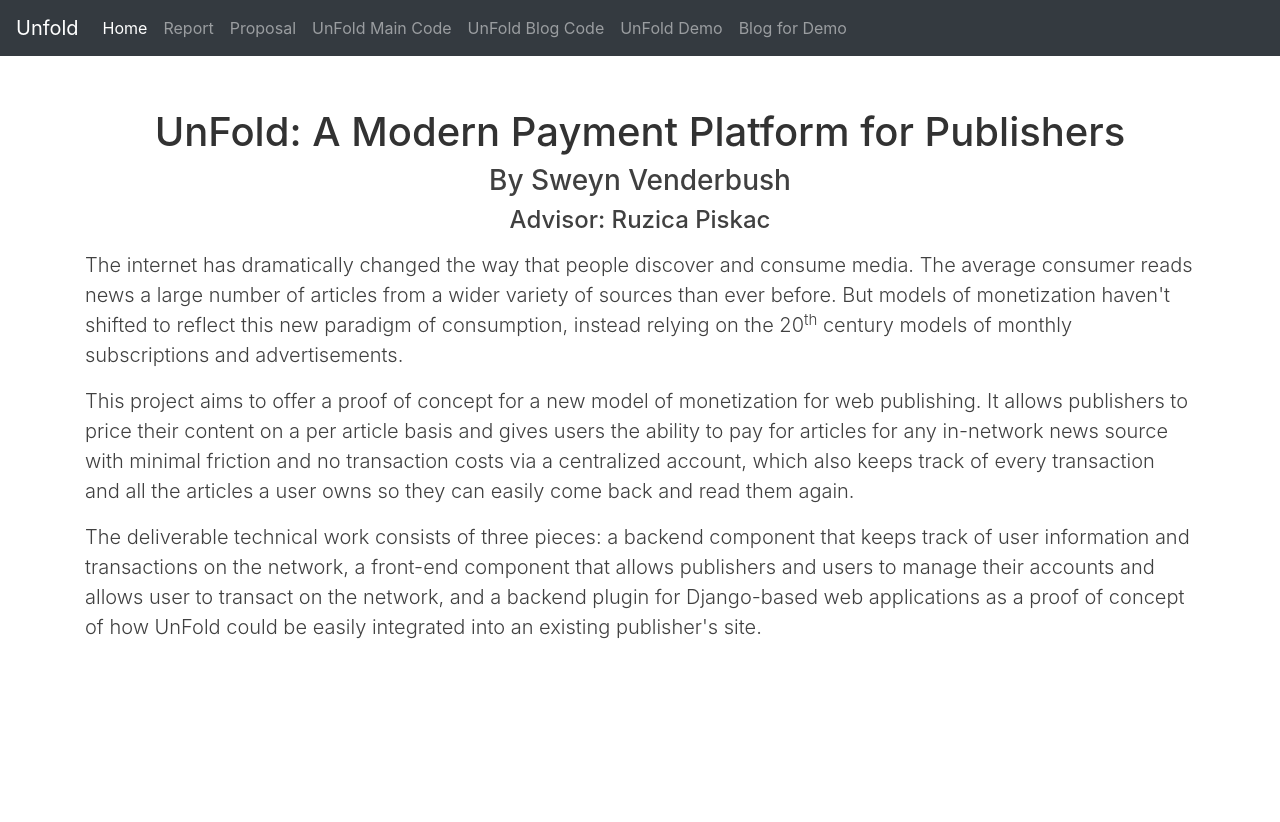
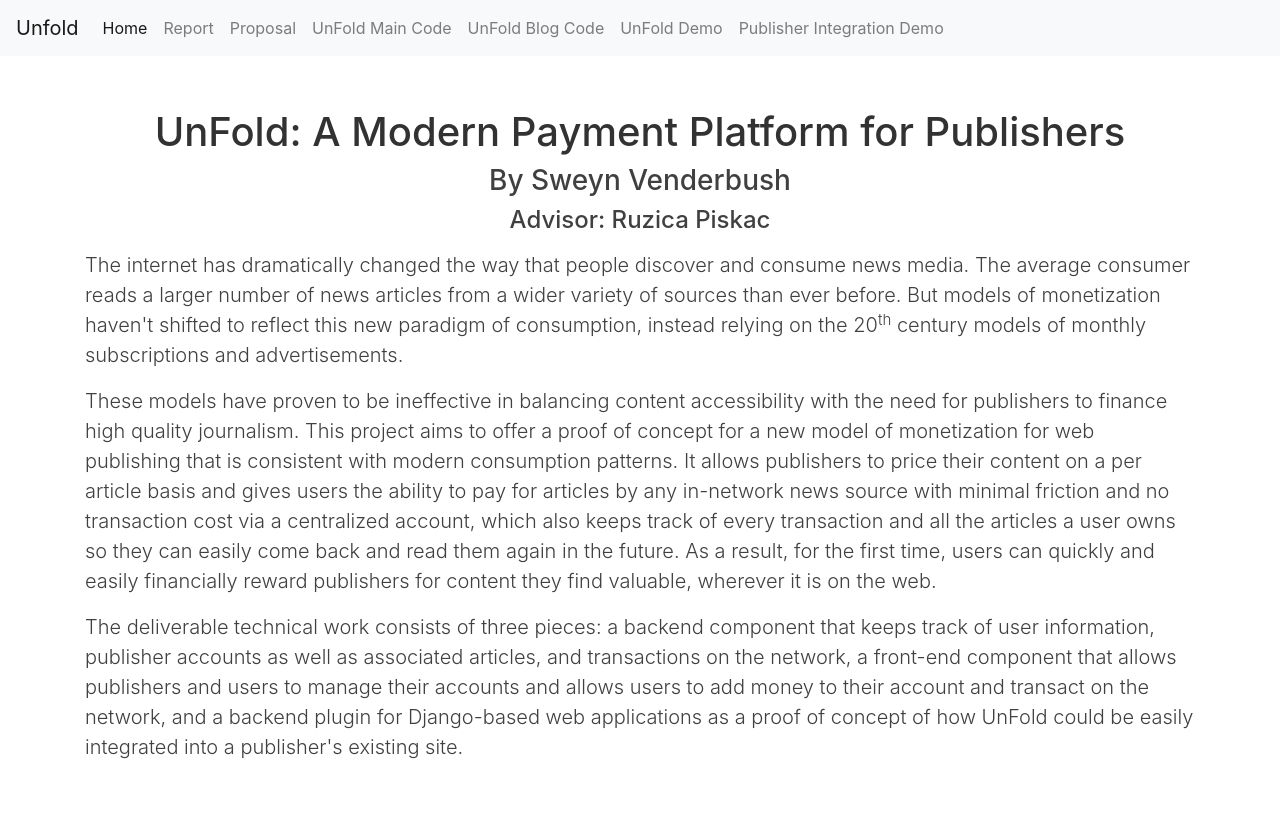
Before and after one commit to wesny/unfold, a Django app: template unfold/templates/other/thesis_home.html in a window 1280 px wide. Before the commit the page ends 639 px from the top, so only its background shows below. Run offline with Django 3.2, Linux system fonts and the light colour scheme; the template is opened without the code that fills it, so the values that code supplies are empty; some libraries are stand-ins or nearby versions.

Commit message:
Template updates

```diff
--- a/unfold/templates/other/thesis_home.html
+++ b/unfold/templates/other/thesis_home.html
@@ -52,7 +52,7 @@
 
     <header>
       <!-- Fixed navbar -->
-      <nav class="navbar navbar-expand-md navbar-dark fixed-top bg-dark">
+      <nav class="navbar navbar-expand-md navbar-light fixed-top bg-light">
         <a class="navbar-brand" href="#">Unfold</a>
         <button class="navbar-toggler" type="button" data-toggle="collapse" data-target="#navbarCollapse" aria-controls="navbarCollapse" aria-expanded="false" aria-label="Toggle navigation">
           <span class="navbar-toggler-icon"></span>
@@ -78,7 +78,7 @@
               <a class="nav-link" href="http://unfoldapp.herokuapp.com" target="_blank">UnFold Demo</a>
             </li>
             <li class="nav-item">
-              <a class="nav-link" href="http://unfold-demo-blog.herokuapp.com" target="_blank">Blog for Demo</a>
+              <a class="nav-link" href="http://unfold-demo-blog.herokuapp.com" target="_blank">Publisher Integration Demo</a>
             </li>
           </ul>
         </div>
@@ -90,9 +90,9 @@
       <h1 class="mt-5 darker-grey">UnFold: A Modern Payment Platform for Publishers</h1>
       <h3 class="grey">By Sweyn Venderbush</h3>
       <h4 class="grey mb-3">Advisor: Ruzica Piskac</h4>
-      <p class="lead grey">The internet has dramatically changed the way that people discover and consume media. The average consumer reads news a large number of articles from a wider variety of sources than ever before. But models of monetization haven't shifted to reflect this new paradigm of consumption, instead relying on the 20<sup>th</sup> century models of monthly subscriptions and advertisements.
-      <p class="lead grey">This project aims to offer a proof of concept for a new model of monetization for web publishing. It allows publishers to price their content on a per article basis and gives users the ability to pay for articles for any in-network news source with minimal friction and no transaction costs via a centralized account, which also keeps track of every transaction and all the articles a user owns so they can easily come back and read them again.</p>
-      <p class="lead grey">The deliverable technical work consists of three pieces: a backend component that keeps track of user information and transactions on the network, a front-end component that allows publishers and users to manage their accounts and allows user to transact on the network, and a backend plugin for Django-based web applications as a proof of concept of how UnFold could be easily integrated into an existing publisher's site.</p>
+      <p class="lead grey">The internet has dramatically changed the way that people discover and consume news media. The average consumer reads a larger number of news articles from a wider variety of sources than ever before. But models of monetization haven't shifted to reflect this new paradigm of consumption, instead relying on the 20<sup>th</sup> century models of monthly subscriptions and advertisements.</p>
+      <p class="lead grey">These models have proven to be ineffective in balancing content accessibility with the need for publishers to finance high quality journalism. This project aims to offer a proof of concept for a new model of monetization for web publishing that is consistent with modern consumption patterns. It allows publishers to price their content on a per article basis and gives users the ability to pay for articles by any in-network news source with minimal friction and no transaction cost via a centralized account, which also keeps track of every transaction and all the articles a user owns so they can easily come back and read them again in the future. As a result, for the first time, users can quickly and easily financially reward publishers for content they find valuable, wherever it is on the web.</p>
+      <p class="lead grey">The deliverable technical work consists of three pieces: a backend component that keeps track of user information, publisher accounts as well as associated articles, and transactions on the network, a front-end component that allows publishers and users to manage their accounts and allows users to add money to their account and transact on the network, and a backend plugin for Django-based web applications as a proof of concept of how UnFold could be easily integrated into a publisher's existing site.</p>
     </main>
 
     <!-- Bootstrap core JavaScript
```
